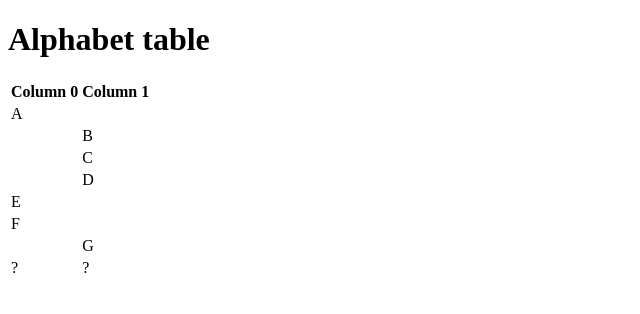
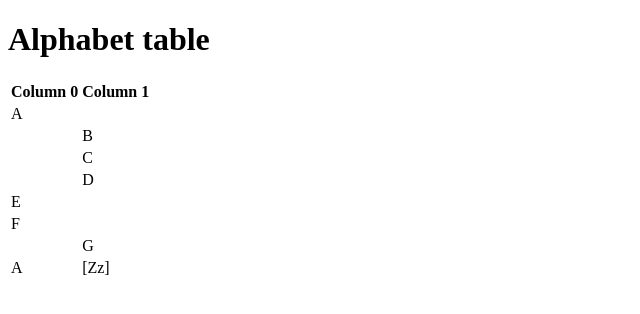
Before and after one commit to comp426-2022-fall/a01-jorbea, a website: page public/index.html in a window 1280 px wide. Shown: the full height of the page, 0-640 px from the left. Drawn offline with Linux system fonts and the light colour scheme.

Commit message:
Filled in question marks

```diff
--- a/public/index.html
+++ b/public/index.html
@@ -37,7 +37,7 @@
     						<td></td><td>G</td>
   					</tr>
   					<tr>
-    						<td>?</td><td>?</td>
+    						<td>A</td><td>[Zz]</td>
   					</tr>
 				</tbody>
 			</table>
```
